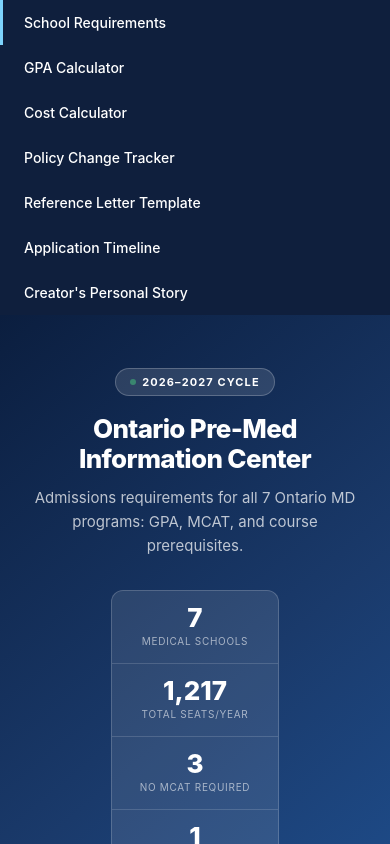
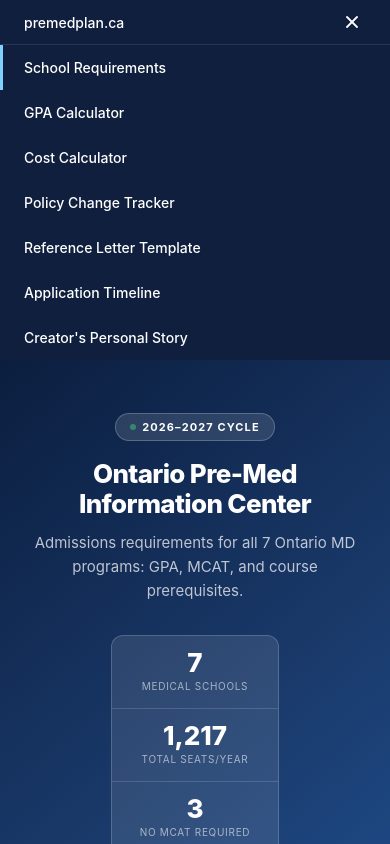
Before and after one commit to connorzgk/premedplan, a Next.js app: page / in a window 390 px wide. Shown: the top 844 px of the page. Built offline with nearby package versions, Linux system fonts and the light colour scheme.

Commit message:
Default mobile nav to open, keep hamburger toggle to collapse
Co-Authored-By: Claude Sonnet 4.6 <noreply@anthropic.com>

```diff
--- a/components/Navbar.tsx
+++ b/components/Navbar.tsx
@@ -1,3 +1,7 @@
+'use client';
+
+import { useState } from 'react';
+
 const TAB_LABELS = [
   'School Requirements',
   'GPA Calculator',
@@ -14,14 +18,17 @@ interface NavbarProps {
 }
 
 export default function Navbar({ activeTab, onTabChange }: NavbarProps) {
+  const [isOpen, setIsOpen] = useState(true);
+
   return (
     <div className="sticky top-0 z-50">
-      {/* Main bar — desktop only */}
+      {/* Main bar */}
       <nav
-        className="hidden lg:flex w-full items-center justify-center px-6 bg-[#0f1f3d] hover:bg-[#264070] transition-colors duration-200"
+        className="w-full flex items-center justify-center px-6 bg-[#0f1f3d] hover:bg-[#264070] transition-colors duration-200"
         style={{ height: '44px' }}
       >
-        <div className="flex items-center justify-between w-full max-w-[1320px]">
+        {/* Desktop tabs */}
+        <div className="hidden lg:flex items-center justify-between w-full max-w-[1320px]">
           {TAB_LABELS.map((label) => (
             <button
               key={label}
@@ -37,14 +44,38 @@ export default function Navbar({ activeTab, onTabChange }: NavbarProps) {
             </button>
           ))}
         </div>
+
+        {/* Mobile: label + hamburger */}
+        <div className="flex lg:hidden items-center justify-between w-full">
+          <span className="text-white text-[14px] font-medium">premedplan.ca</span>
+          <button
+            onClick={() => setIsOpen((o) => !o)}
+            className="text-white p-1 transition-colors duration-200 hover:text-[#7dd3fc]"
+            aria-label="Toggle menu"
+          >
+            {isOpen ? (
+              <svg width="20" height="20" viewBox="0 0 24 24" fill="none" stroke="currentColor" strokeWidth="2.2" strokeLinecap="round">
+                <line x1="18" y1="6" x2="6" y2="18" />
+                <line x1="6" y1="6" x2="18" y2="18" />
+              </svg>
+            ) : (
+              <svg width="20" height="20" viewBox="0 0 24 24" fill="none" stroke="currentColor" strokeWidth="2.2" strokeLinecap="round">
+                <line x1="3" y1="6" x2="21" y2="6" />
+                <line x1="3" y1="12" x2="21" y2="12" />
+                <line x1="3" y1="18" x2="21" y2="18" />
+              </svg>
+            )}
+          </button>
+        </div>
       </nav>
 
-      {/* Mobile: always-visible stacked list */}
-      <div className="lg:hidden bg-[#0f1f3d]">
+      {/* Mobile dropdown */}
+      {isOpen && (
+        <div className="lg:hidden bg-[#0f1f3d] border-t border-white/10">
           {TAB_LABELS.map((label) => (
             <button
               key={label}
-            onClick={() => onTabChange(label)}
+              onClick={() => { onTabChange(label); setIsOpen(false); }}
               className="flex items-center w-full px-6 py-3 text-[14px] font-medium text-white hover:text-[#7dd3fc] hover:bg-[#264070] transition-colors duration-200 text-left bg-transparent border-0 cursor-pointer"
               style={
                 activeTab === label
@@ -56,6 +87,7 @@ export default function Navbar({ activeTab, onTabChange }: NavbarProps) {
             </button>
           ))}
         </div>
+      )}
     </div>
   );
 }
```
Lines whose indentation alone changed are shown as unchanged.
